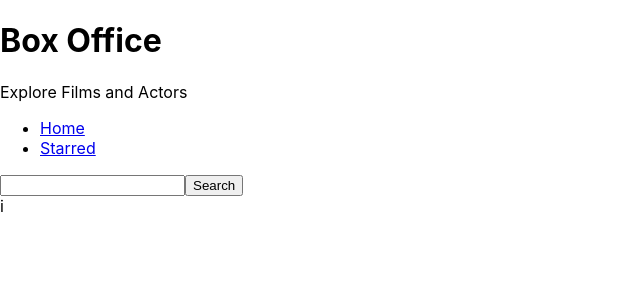
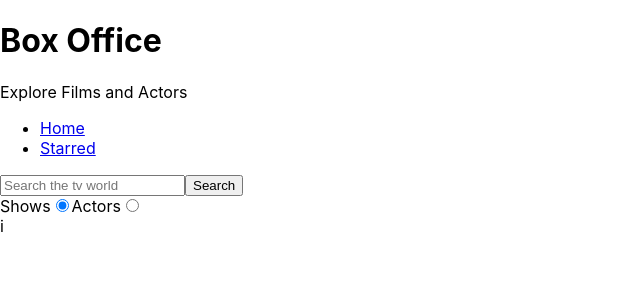
Before and after one commit to byronicone/box-office, a React (Create React App) app: page / in a window 1280 px wide. Shown: the top 300 px of the page, without its empty margins (0-640 px from the left). Built offline with nearby package versions, Linux system fonts and the light colour scheme.

Commit message:
Toggle between show and actor searches

```diff
--- a/src/pages/Home.js
+++ b/src/pages/Home.js
@@ -5,23 +5,32 @@ import { apiGet } from '../misc/config';
 const Home = () => {
   const [input, setInput] = useState('');
   const [results, setResults] = useState(null);
+  const [searchOption, setSearchOption] = useState('shows');
+
+  const onRadioChange = ev => {
+    setSearchOption(ev.target.value);
+  };
 
   const onInputChange = ev => {
     setInput(ev.target.value);
   };
 
   const onSearch = () => {
-    apiGet(`/search/shows?q=${input}`).then(r => setResults(r));
+    apiGet(`/search/${searchOption}?q=${input}`).then(r => setResults(r));
   };
 
   const renderResults = () => {
     if (results && results.length > 0) {
-      return results.map(item => {
-        return <div key={item.show.id}>{item.show.name}</div>;
-      });
+      return results[0].show
+        ? results.map(item => {
+            return <div key={item.show.id}>{item.show.name}</div>;
+          })
+        : results.map(item => {
+            return <div key={item.person.id}>{item.person.name}</div>;
+          });
     }
     if (results && results.length === 0) {
-      return 'No shows found.';
+      return `No ${searchOption}s found.`;
     }
     return null;
   };
@@ -30,6 +39,7 @@ const Home = () => {
     <MainPageLayout>
       <input
         type="text"
+        placeholder="Search the tv world"
         onChange={onInputChange}
         onSubmit={onSearch}
         value={input}
@@ -37,6 +47,28 @@ const Home = () => {
       <button type="submit" onClick={onSearch}>
         Search
       </button>
+      <div>
+        <label htmlFor="shows-search">
+          Shows
+          <input
+            type="radio"
+            id="shows-search"
+            value="shows"
+            checked={searchOption === 'shows'}
+            onChange={onRadioChange}
+          />
+        </label>
+        <label htmlFor="people-search">
+          Actors
+          <input
+            type="radio"
+            id="people-search"
+            value="people"
+            checked={searchOption === 'people'}
+            onChange={onRadioChange}
+          />
+        </label>
+      </div>
       <div>{renderResults()}</div>i
     </MainPageLayout>
   );
```
